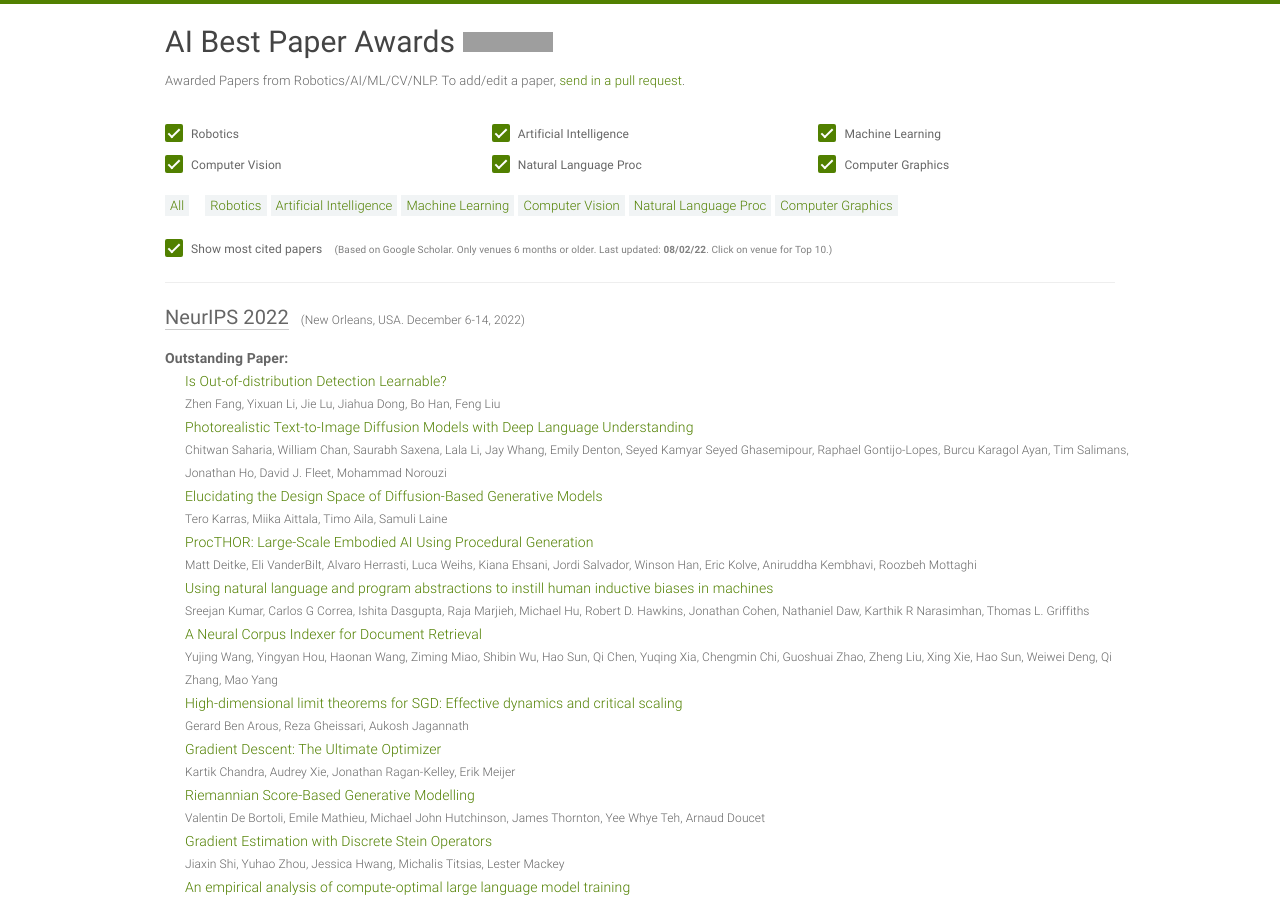
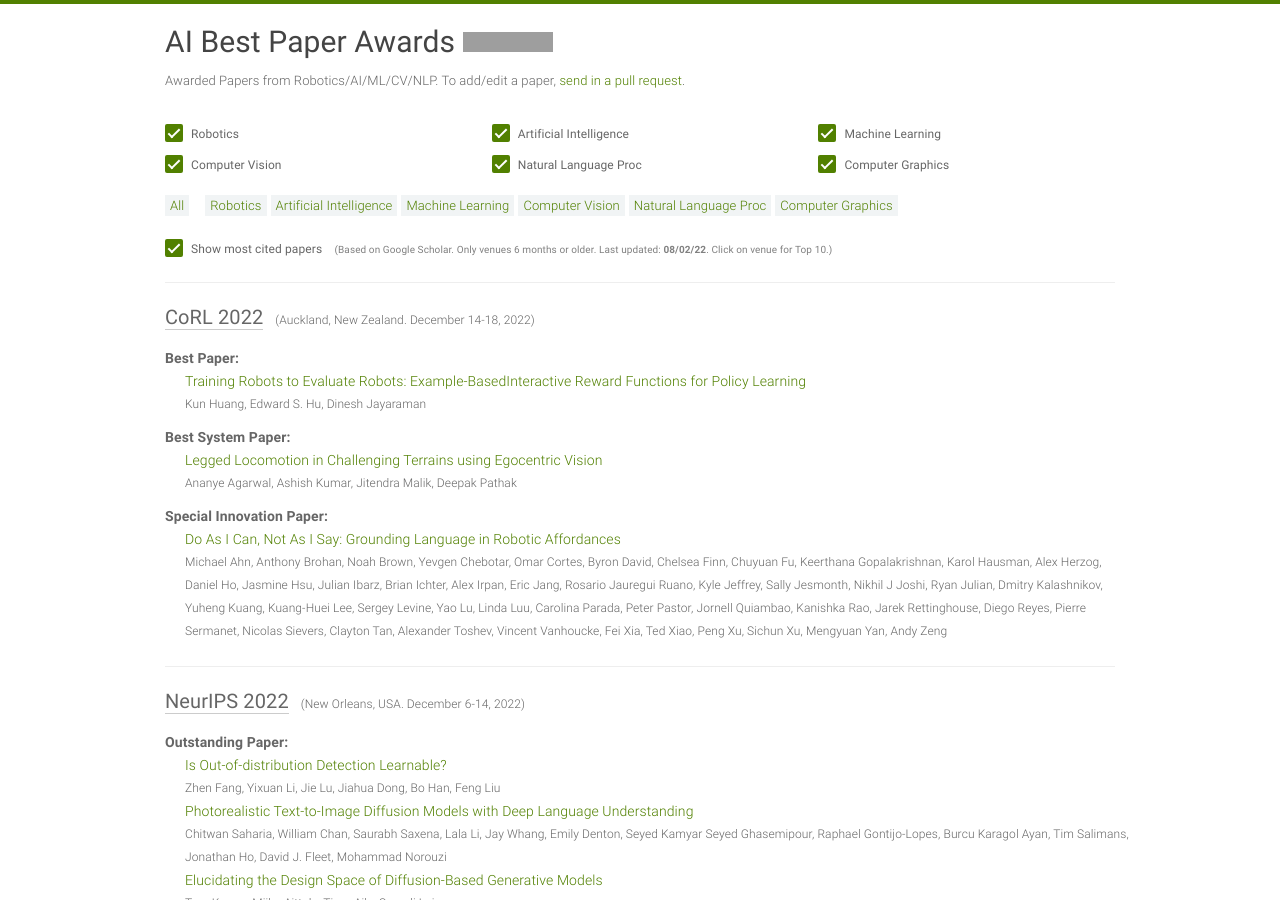
Before and after one commit to clemense/ai-bestpapers, a Jekyll site: the page built from index.html, in a window 1280 px wide and 900 px high. Built offline with Jekyll 4.4.1, drawn with Linux system fonts in a browser that asks for light colours; grey boxes are pictures that could not be loaded.

Commit message:
Add CoRL

```diff
--- a/_data/papers.yml
+++ b/_data/papers.yml
@@ -1,4 +1,35 @@
 ---
+
+- venue: CoRL
+  year: 2022
+  awards:
+  - award: Best Paper
+    title: 'Training Robots to Evaluate Robots: Example-BasedInteractive Reward Functions
+      for Policy Learning'
+    author: Kun Huang, Edward S. Hu, Dinesh Jayaraman
+    link: https://openreview.net/pdf?id=sK2aWU7X9b8
+    source: https://twitter.com/corl_conf/status/1604331809071714304
+  - award: Best System Paper
+    title: Legged Locomotion in Challenging Terrains using Egocentric Vision
+    author: Ananye Agarwal, Ashish Kumar, Jitendra Malik, Deepak Pathak
+    link: https://arxiv.org/abs/2211.07638
+    source: https://twitter.com/corl_conf/status/1604331612325392384
+  - award: Special Innovation Paper
+    title: 'Do As I Can, Not As I Say: Grounding Language in Robotic Affordances'
+    author: Michael Ahn, Anthony Brohan, Noah Brown, Yevgen Chebotar, Omar Cortes,
+      Byron David, Chelsea Finn, Chuyuan Fu, Keerthana Gopalakrishnan, Karol Hausman,
+      Alex Herzog, Daniel Ho, Jasmine Hsu, Julian Ibarz, Brian Ichter, Alex Irpan,
+      Eric Jang, Rosario Jauregui Ruano, Kyle Jeffrey, Sally Jesmonth, Nikhil J Joshi,
+      Ryan Julian, Dmitry Kalashnikov, Yuheng Kuang, Kuang-Huei Lee, Sergey Levine,
+      Yao Lu, Linda Luu, Carolina Parada, Peter Pastor, Jornell Quiambao, Kanishka
+      Rao, Jarek Rettinghouse, Diego Reyes, Pierre Sermanet, Nicolas Sievers, Clayton
+      Tan, Alexander Toshev, Vincent Vanhoucke, Fei Xia, Ted Xiao, Peng Xu, Sichun
+      Xu, Mengyuan Yan, Andy Zeng
+    link: https://arxiv.org/abs/2204.01691
+    source: https://twitter.com/corl_conf/status/1604331508872773632
+  place: Auckland, New Zealand
+  date: December 14-18, 2022
+  sub: RO
 
 - venue: NeurIPS
   year: 2022
```
